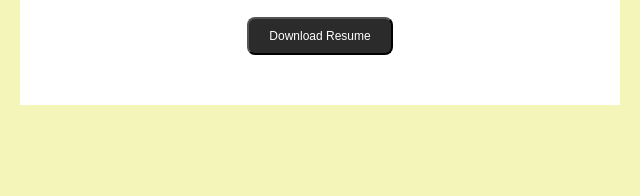
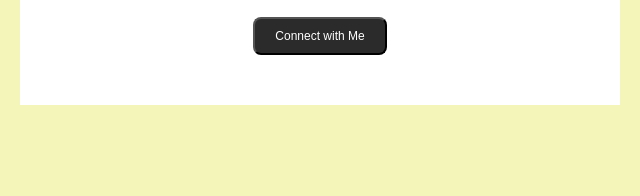
Before and after one commit to charlottetr/UX_UI_HW_17, a plain HTML site: page index.html in a window 1280 px wide. Shown: the part 479-675 px from the top of the page, 320-960 px from the left. Drawn offline with Linux system fonts and the light colour scheme; files that its build step writes are made by us from their sources.

Commit message:
Update index.html

```diff
--- a/index.html
+++ b/index.html
@@ -23,7 +23,7 @@
             <p><b>Curious designer</b></p>
             <p><b>Human-Centered Pioneer</b></p>
         </div>
-        <button>Download Resume</button>
+        <button>Connect with Me</button>
       </div>
     </section>
     <footer>
```
